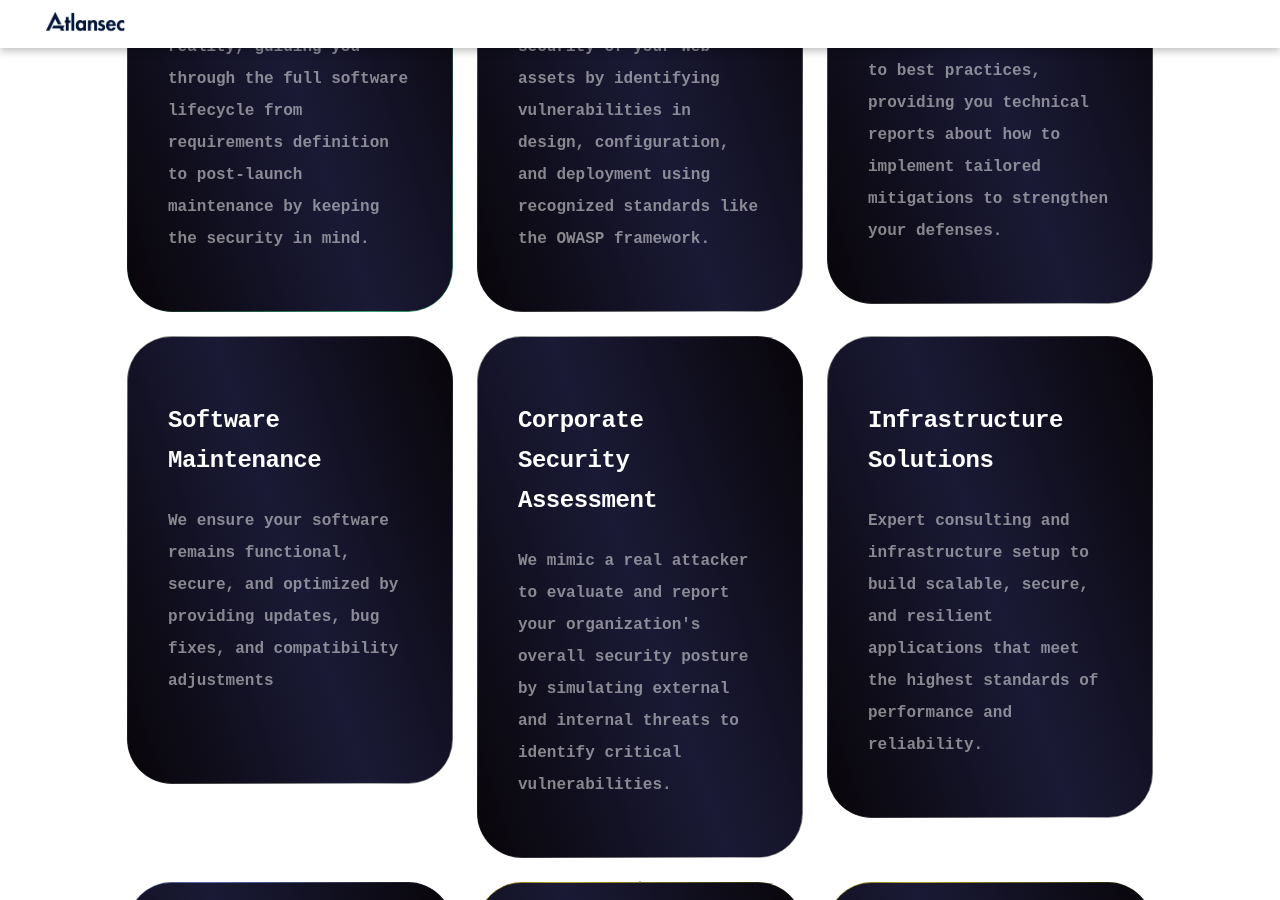
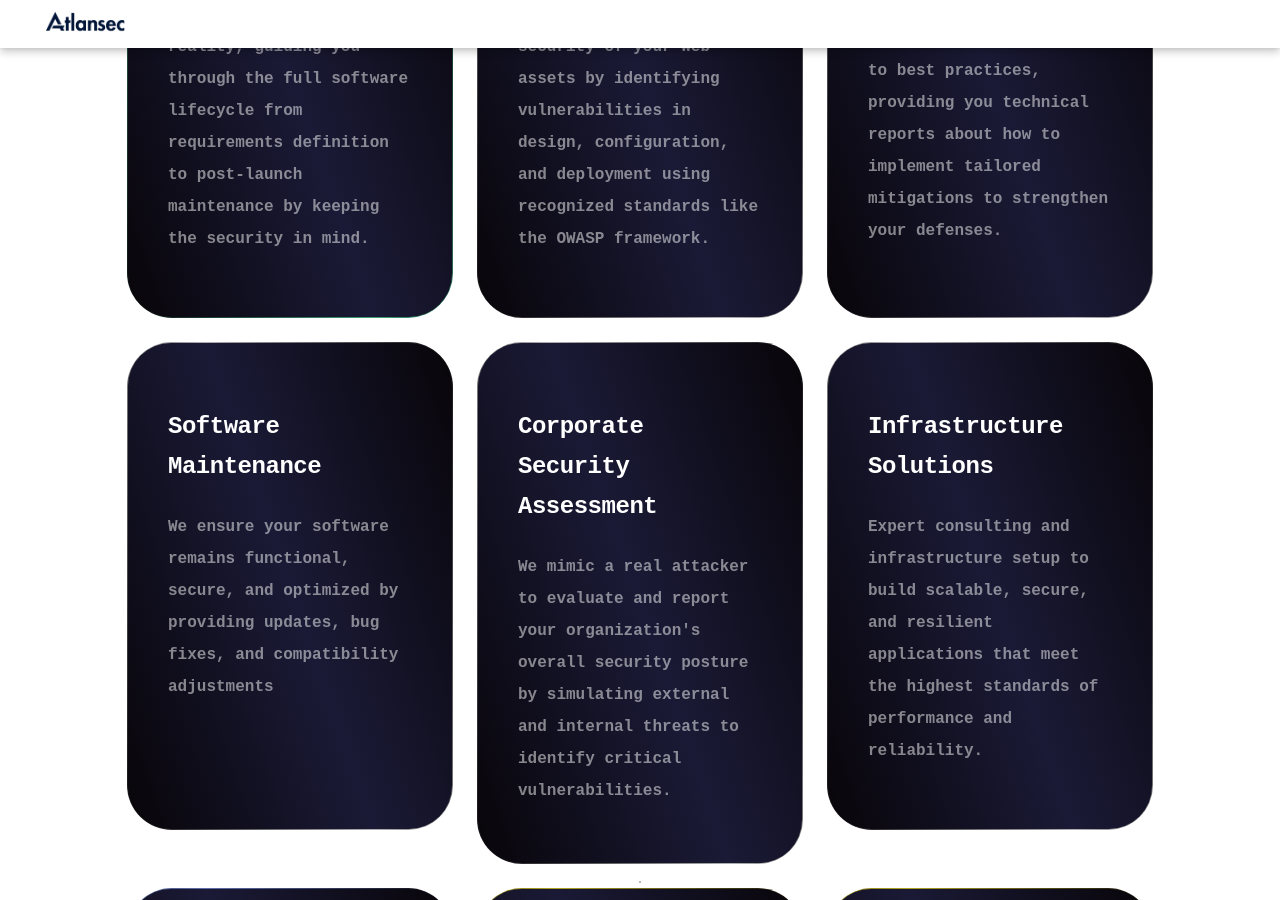
Before and after one commit to AtlanSec/Atlansec-Web, an MkDocs documentation site: the page built from docs/services/index.md, in a window 1280 px wide and 900 px high, scrolled down 468 px. Built offline with MkDocs 1.6.1 and Material for MkDocs 9.7.7, drawn with Linux system fonts in a browser that asks for light colours.

Commit message:
Initial design for CCN-CERT

```diff
--- a/docs/overrides/home.html
+++ b/docs/overrides/home.html
@@ -164,7 +164,7 @@
     }
   }
 
-  @media screen and (max-width: 500px) {
+  @media screen and (max-width: 1000px) {
     .hero__section {
       flex-direction: column;
       align-items: center;
@@ -178,7 +178,7 @@
 
     .hero__title {
       width: 100%;
-      font-size: 20px;
+      font-size: 5.5vw;
       font-weight: 400;
       margin-top: 2rem;
     }
@@ -197,7 +197,7 @@
       stroke-width: 1.5px;
       stroke: var(--Primary_Blue, #000f2c);
       backdrop-filter: blur(6.699999809265137px);
-      font-size: 14px;
+      font-size: 4vw;
       margin-left: 1rem;
       margin-top: 0;
     }
--- a/docs/overrides/services.html
+++ b/docs/overrides/services.html
@@ -73,7 +73,7 @@
         border-radius: 45px;
         padding: 40px;
 
-        min-height: 450px;
+        min-height: 490px;
 
         img {
             margin-bottom: 32px;
```
